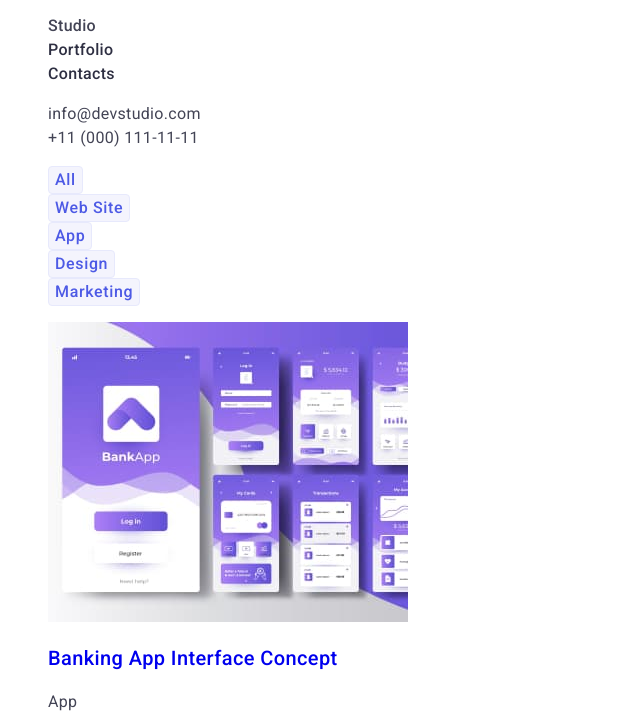
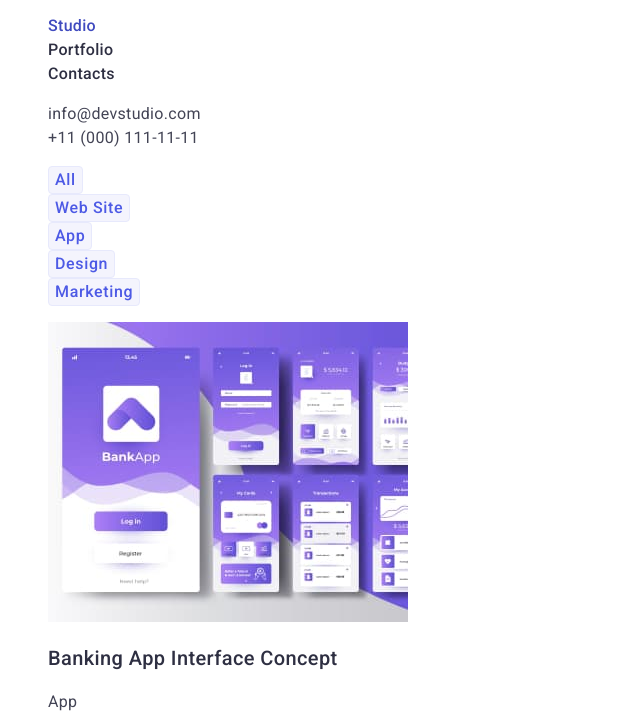
Before and after one commit to 1volodi/goit-markup-hw-02, a plain HTML site: page portfolio.html in a window 1280 px wide. In both pictures the pointer is over the link "Studio". Shown: the part 33-760 px from the top of the page, without its empty margins (0-640 px from the left). Drawn offline with Linux system fonts and the light colour scheme.

Commit message:
hw-2-css

```diff
--- a/css/styles.css
+++ b/css/styles.css
@@ -47,25 +47,22 @@ body {
 }
 .link-first {
   text-decoration: none;
-  font-style: normal;
   color: var(--color-primary);
   font-weight: 500;
   line-height: 1.5;
   letter-spacing: 0.02em;
 }
 .link-first:hover,
-.link-first:focus {
-  color: var(--link-secondary);
+.link-first:focus,
+.link-address:hover,
+.link-address:focus {
+  color: var(--link-hover);
 }
 .link-address {
   font-style: normal;
   line-height: 1.5;
   letter-spacing: 0.02em;
   color: var(--link-secondary);
-}
-.link-address:hover,
-.link-address:focus {
-  color: var(--link-hover-address);
 }
 /* =====main===== */
 .hero {
@@ -119,6 +116,9 @@ body {
   letter-spacing: 0.02em;
   color: var(--color-text-features);
 }
+.features-title {
+  color: var(--color-primary);
+}
 /* =====footer===== */
 .footer {
   background-color: var(--background-color-hero);
```
